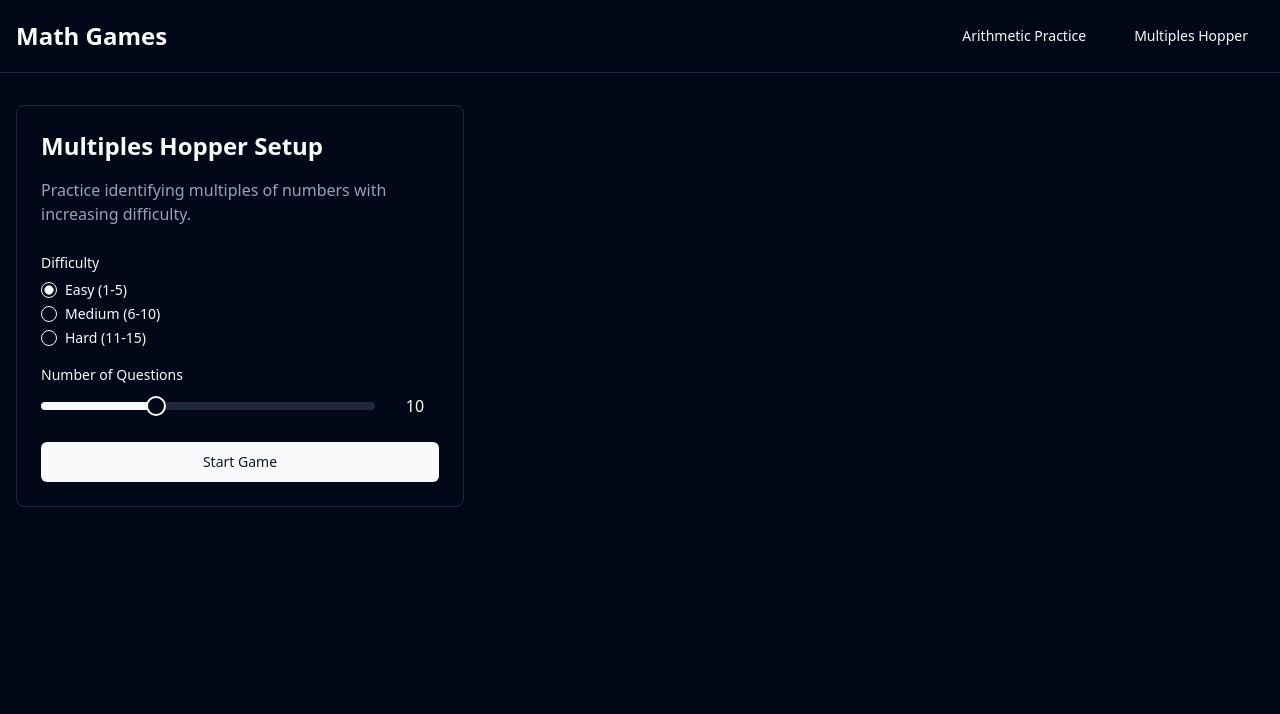
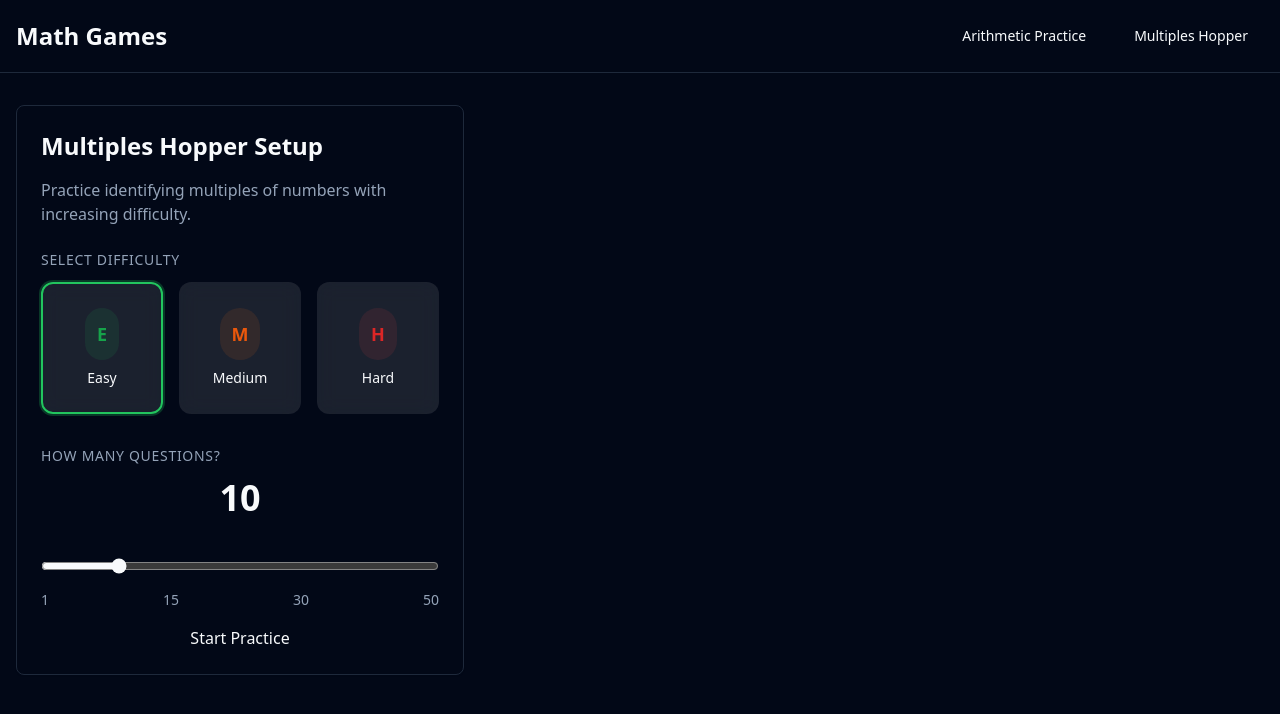
Before and after one commit to meninder/MathUI, a React (Vite) app: page /MathUI/multiples in a window 1280 px wide. Shown: the top 714 px of the page. Built offline with nearby package versions, Linux system fonts and the light colour scheme.

Commit message:
Update MultiplesHopper to use shared components and improve UI consistency

```diff
--- a/src/games/multiples/components/MultiplesHopper.tsx
+++ b/src/games/multiples/components/MultiplesHopper.tsx
@@ -5,8 +5,11 @@ import ProgressBar from "@/components/ProgressBar";
 import ScoreDisplay from "@/components/ScoreDisplay";
 import { cn } from "@/lib/utils";
 import { MultiplesHopperResult } from "./MultiplesHopperResult";
-import { RotateCcw } from "lucide-react";
+import { RotateCcw, ChevronLeft, ChevronRight, ArrowRight } from "lucide-react";
 import { GameHeader } from "@/components/GameHeader";
+import NumberLine from "@/components/NumberLine";
+import SummaryScreen from "@/components/SummaryScreen";
+import { Operation } from "@/utils/arithmeticUtils";
 
 interface MultiplesHopperProps {
   difficulty: "easy" | "medium" | "hard";
@@ -15,32 +18,64 @@ interface MultiplesHopperProps {
 }
 
 interface Question {
-  number: number;
-  multiples: number[];
-  correctAnswer: number;
+  id: number;
+  num1: number;
+  num2: number;
+  operation: Operation;
+  questionText: string;
+  answerText: string;
+  answer: number;
 }
 
 const generateQuestion = (difficulty: "easy" | "medium" | "hard"): Question => {
-  let number: number;
-  let multiples: number[];
+  let denominator1: number;
+  let denominator2: number;
 
   switch (difficulty) {
     case "easy":
-      number = Math.floor(Math.random() * 5) + 1; // 1-5
-      multiples = [2, 3, 4, 5];
+      denominator1 = Math.floor(Math.random() * 3) + 2; // 2-4
+      denominator2 = Math.floor(Math.random() * 3) + 2; // 2-4
       break;
     case "medium":
-      number = Math.floor(Math.random() * 5) + 6; // 6-10
-      multiples = [2, 3, 4, 5, 6, 7];
+      denominator1 = Math.floor(Math.random() * 3) + 3; // 3-5
+      denominator2 = Math.floor(Math.random() * 3) + 3; // 3-5
       break;
     case "hard":
-      number = Math.floor(Math.random() * 5) + 11; // 11-15
-      multiples = [2, 3, 4, 5, 6, 7, 8, 9];
+      denominator1 = Math.floor(Math.random() * 3) + 4; // 4-6
+      denominator2 = Math.floor(Math.random() * 3) + 4; // 4-6
       break;
   }
 
-  const correctAnswer = multiples[Math.floor(Math.random() * multiples.length)];
-  return { number, multiples, correctAnswer };
+  // Ensure denominators are different
+  while (denominator1 === denominator2) {
+    if (difficulty === "easy") {
+      denominator2 = Math.floor(Math.random() * 3) + 2;
+    } else if (difficulty === "medium") {
+      denominator2 = Math.floor(Math.random() * 3) + 3;
+    } else {
+      denominator2 = Math.floor(Math.random() * 3) + 4;
+    }
+  }
+
+  // Calculate LCM
+  const gcd = (a: number, b: number): number => {
+    return b === 0 ? a : gcd(b, a % b);
+  };
+  const lcm = (a: number, b: number): number => {
+    return Math.abs(a * b) / gcd(a, b);
+  };
+
+  const lcmValue = lcm(denominator1, denominator2);
+
+  return {
+    id: Math.floor(Math.random() * 1000000),
+    num1: denominator1,
+    num2: denominator2,
+    operation: 'multiplication' as Operation,
+    questionText: `Find LCM of ${denominator1} and ${denominator2}`,
+    answerText: lcmValue.toString(),
+    answer: lcmValue
+  };
 };
 
 export function MultiplesHopper({
@@ -55,35 +90,74 @@ export function MultiplesHopper({
   const [isCorrect, setIsCorrect] = useState(false);
   const [showAnswer, setShowAnswer] = useState(false);
   const [showResult, setShowResult] = useState(false);
+  const [position1, setPosition1] = useState(0);
+  const [position2, setPosition2] = useState(0);
+  const [maxValue, setMaxValue] = useState(20);
+  const [questions, setQuestions] = useState<Question[]>([]);
 
   useEffect(() => {
-    setCurrentQuestion(generateQuestion(difficulty));
+    const newQuestion = generateQuestion(difficulty);
+    setCurrentQuestion(newQuestion);
+    setMaxValue(Math.max(newQuestion.num1, newQuestion.num2) * 5);
   }, [difficulty]);
 
-  const handleAnswer = (answer: number) => {
+  const handleHop = (direction: 'forward' | 'backward', fraction: 1 | 2) => {
     if (!currentQuestion) return;
 
-    const correct = answer === currentQuestion.correctAnswer;
-    setIsCorrect(correct);
+    const denominator = fraction === 1 ? currentQuestion.num1 : currentQuestion.num2;
+    const hopAmount = direction === 'forward' ? denominator : -denominator;
+    const setPosition = fraction === 1 ? setPosition1 : setPosition2;
+
+    setPosition(prev => {
+      const newPosition = prev + hopAmount;
+      return Math.max(0, Math.min(newPosition, maxValue));
+    });
+  };
+
+  // Check for LCM when positions change
+  useEffect(() => {
+    if (!currentQuestion || hasAnswered) return;
+
+    const gcd = (a: number, b: number): number => {
+      return b === 0 ? a : gcd(b, a % b);
+    };
+    const lcm = (a: number, b: number): number => {
+      return Math.abs(a * b) / gcd(a, b);
+    };
+
+    const currentLcm = lcm(currentQuestion.num1, currentQuestion.num2);
+    if (position1 === currentLcm && position2 === currentLcm) {
+      console.log('Success! LCM found:', currentLcm);
+      setIsCorrect(true);
       setHasAnswered(true);
       setShowAnswer(true);
+      setScore(prev => prev + 1);
 
-    if (correct) {
-      setScore((prev) => prev + 1);
+      // Update the current question with the answer
+      const updatedQuestion = {
+        ...currentQuestion,
+        questionText: `Find LCM of ${currentQuestion.num1} and ${currentQuestion.num2}`,
+        answerText: currentLcm.toString(),
+        answer: currentLcm
+      };
+      setQuestions(prev => [...prev, updatedQuestion]);
     }
+  }, [position1, position2, currentQuestion, hasAnswered]);
 
-    // Move to next question after a delay
-    setTimeout(() => {
+  const handleNextQuestion = () => {
     if (currentIndex < questionCount - 1) {
-        setCurrentIndex((prev) => prev + 1);
-        setCurrentQuestion(generateQuestion(difficulty));
+      setCurrentIndex(prev => prev + 1);
+      const newQuestion = generateQuestion(difficulty);
+      setCurrentQuestion(newQuestion);
+      setMaxValue(Math.max(newQuestion.num1, newQuestion.num2) * 5);
+      setPosition1(0);
+      setPosition2(0);
       setHasAnswered(false);
       setShowAnswer(false);
     } else {
       setShowResult(true);
-        onComplete(score + (correct ? 1 : 0));
+      onComplete(score);
     }
-    }, 2000);
   };
 
   const handlePlayAgain = () => {
@@ -92,20 +166,40 @@ export function MultiplesHopper({
     setHasAnswered(false);
     setShowAnswer(false);
     setShowResult(false);
-    setCurrentQuestion(generateQuestion(difficulty));
+    setQuestions([]);
+    const newQuestion = generateQuestion(difficulty);
+    setCurrentQuestion(newQuestion);
+    setMaxValue(Math.max(newQuestion.num1, newQuestion.num2) * 5);
+    setPosition1(0);
+    setPosition2(0);
   };
 
   if (!currentQuestion) return null;
 
   if (showResult) {
     return (
-      <MultiplesHopperResult
-        score={score}
-        total={questionCount}
-        onPlayAgain={handlePlayAgain}
+      <div className="animate-scale-up">
+        <SummaryScreen
+          correctAnswers={score}
+          totalQuestions={questionCount}
+          operation="Least Common Multiple"
+          difficulty={difficulty.charAt(0).toUpperCase() + difficulty.slice(1)}
+          onReset={handlePlayAgain}
+          questions={questions}
         />
+      </div>
     );
   }
+
+  const multiples1 = Array.from(
+    { length: Math.floor(maxValue / currentQuestion.num1) + 1 },
+    (_, i) => i * currentQuestion.num1
+  );
+
+  const multiples2 = Array.from(
+    { length: Math.floor(maxValue / currentQuestion.num2) + 1 },
+    (_, i) => i * currentQuestion.num2
+  );
 
   return (
     <div className="min-h-screen flex flex-col items-center p-4 pt-8">
@@ -116,43 +210,102 @@ export function MultiplesHopper({
         onRestart={handlePlayAgain}
       />
 
-      <Card className="w-full max-w-2xl mx-auto p-6">
-        <div className="space-y-4">
+      <Card className="w-full max-w-4xl mx-auto p-6">
+        <div className="space-y-8">
           <div className="text-center">
             <h2 className="text-2xl font-bold mb-2">Multiples Hopper</h2>
             <p className="text-lg">
-              What is the next multiple of {currentQuestion.number}?
+              Find the least common multiple of the two fractions
             </p>
           </div>
-          <div className="grid grid-cols-2 gap-2">
-            {currentQuestion.multiples.map((multiple) => (
+
+          <div className="grid grid-cols-2 gap-8">
+            {/* Fraction 1 */}
+            <div className="space-y-4">
+              <div className="text-center text-2xl font-bold">
+                1/{currentQuestion.num1}
+              </div>
+              <div className="flex justify-center gap-4">
                 <Button
-                key={multiple}
                   variant="outline"
-                className={cn(
-                  "h-12 text-lg",
-                  showAnswer &&
-                    (multiple === currentQuestion.correctAnswer
-                      ? "bg-green-500 text-white hover:bg-green-600"
-                      : multiple === currentQuestion.number * multiple
-                      ? "bg-red-500 text-white hover:bg-red-600"
-                      : "opacity-50")
-                )}
-                onClick={() => !hasAnswered && handleAnswer(multiple)}
-                disabled={hasAnswered}
+                  size="icon"
+                  onClick={() => handleHop('backward', 1)}
+                  disabled={position1 === 0 || hasAnswered}
                 >
-                {currentQuestion.number * multiple}
+                  <ChevronLeft className="h-4 w-4" />
                 </Button>
-            ))}
+                <Button
+                  variant="outline"
+                  size="icon"
+                  onClick={() => handleHop('forward', 1)}
+                  disabled={position1 >= maxValue || hasAnswered}
+                >
+                  <ChevronRight className="h-4 w-4" />
+                </Button>
               </div>
+            </div>
+
+            {/* Fraction 2 */}
+            <div className="space-y-4">
+              <div className="text-center text-2xl font-bold">
+                1/{currentQuestion.num2}
+              </div>
+              <div className="flex justify-center gap-4">
+                <Button
+                  variant="outline"
+                  size="icon"
+                  onClick={() => handleHop('backward', 2)}
+                  disabled={position2 === 0 || hasAnswered}
+                >
+                  <ChevronLeft className="h-4 w-4" />
+                </Button>
+                <Button
+                  variant="outline"
+                  size="icon"
+                  onClick={() => handleHop('forward', 2)}
+                  disabled={position2 >= maxValue || hasAnswered}
+                >
+                  <ChevronRight className="h-4 w-4" />
+                </Button>
+              </div>
+            </div>
+          </div>
+
+          {/* Stacked Number Lines */}
+          <div className="space-y-4">
+            <NumberLine
+              maxValue={maxValue}
+              multiples={multiples1.filter(m => m <= position1)}
+              color="blue"
+              lcd={position1}
+            />
+            <NumberLine
+              maxValue={maxValue}
+              multiples={multiples2.filter(m => m <= position2)}
+              color="blue"
+              lcd={position2}
+            />
+          </div>
+
           {showAnswer && (
+            <div className="space-y-4">
               <div
                 className={cn(
                   "text-center text-lg font-semibold",
                   isCorrect ? "text-green-500" : "text-red-500"
                 )}
               >
-              {isCorrect ? "Correct!" : "Incorrect!"}
+                {isCorrect ? "Success!" : "Incorrect!"}
+              </div>
+              <div className="flex justify-center">
+                <Button
+                  onClick={handleNextQuestion}
+                  className="flex items-center gap-2"
+                >
+                  Next Question
+                  <ArrowRight className="h-4 w-4" />
+                </Button>
+              </div>
             </div>
           )}
         </div>
--- a/src/games/multiples/components/MultiplesHopperSetup.tsx
+++ b/src/games/multiples/components/MultiplesHopperSetup.tsx
@@ -1,9 +1,8 @@
 import React, { useState } from "react";
 import { Button } from "@/components/ui/button";
 import { Card } from "@/components/ui/card";
-import { Label } from "@/components/ui/label";
-import { RadioGroup, RadioGroupItem } from "@/components/ui/radio-group";
-import { Slider } from "@/components/ui/slider";
+import DifficultyStep from "@/components/operation-selector/DifficultyStep";
+import CountStep from "@/components/operation-selector/CountStep";
 
 interface MultiplesHopperSetupProps {
   onStart: (difficulty: "easy" | "medium" | "hard", questionCount: number) => void;
@@ -27,50 +26,18 @@ export function MultiplesHopperSetup({ onStart }: MultiplesHopperSetupProps) {
           </p>
         </div>
 
-        <div className="space-y-4">
-          <div>
-            <Label>Difficulty</Label>
-            <RadioGroup
-              value={difficulty}
-              onValueChange={(value: "easy" | "medium" | "hard") =>
-                setDifficulty(value)
-              }
-              className="mt-2"
-            >
-              <div className="flex items-center space-x-2">
-                <RadioGroupItem value="easy" id="easy" />
-                <Label htmlFor="easy">Easy (1-5)</Label>
-              </div>
-              <div className="flex items-center space-x-2">
-                <RadioGroupItem value="medium" id="medium" />
-                <Label htmlFor="medium">Medium (6-10)</Label>
-              </div>
-              <div className="flex items-center space-x-2">
-                <RadioGroupItem value="hard" id="hard" />
-                <Label htmlFor="hard">Hard (11-15)</Label>
-              </div>
-            </RadioGroup>
-          </div>
+        <div className="space-y-8">
+          <DifficultyStep
+            selectedDifficulty={difficulty}
+            onSelectDifficulty={setDifficulty}
+          />
 
-          <div>
-            <Label>Number of Questions</Label>
-            <div className="flex items-center space-x-4 mt-2">
-              <Slider
-                value={[questionCount]}
-                onValueChange={(values: number[]) => setQuestionCount(values[0])}
-                min={5}
-                max={20}
-                step={5}
-                className="flex-1"
-              />
-              <span className="w-12 text-center">{questionCount}</span>
-            </div>
-          </div>
+          <CountStep
+            count={questionCount}
+            onSelectCount={setQuestionCount}
+            onStart={handleStart}
+          />
         </div>
-
-        <Button onClick={handleStart} className="w-full">
-          Start Game
-        </Button>
       </div>
     </Card>
   );
--- a/src/utils/problemGenerator.ts
+++ b/src/utils/problemGenerator.ts
@@ -15,8 +15,8 @@ export const generateProblem = () => {
   }
 
   // Create fractions with numerator 1 for simplicity
-  const fraction1 = `1/${denom1}`;
-  const fraction2 = `1/${denom2}`;
+  const fraction1 = `${denom1}`;
+  const fraction2 = `${denom2}`;
 
   return {
     fractions: [fraction1, fraction2] as [string, string],
```
Lines whose indentation alone changed are shown as unchanged.
